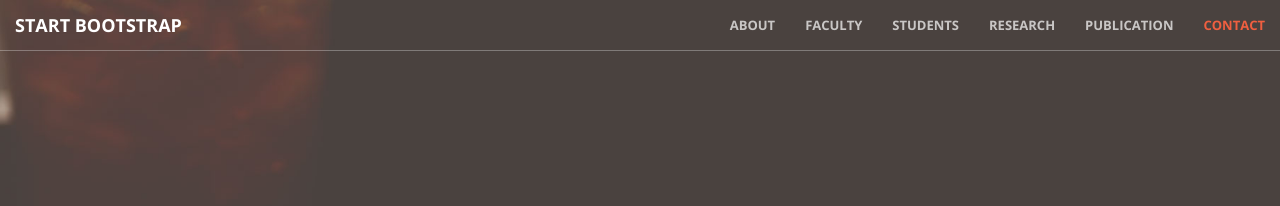
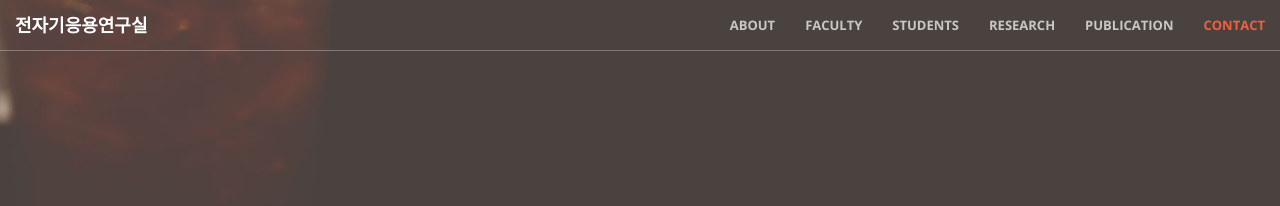
Before and after one commit to dwKim88/AEL, a Jekyll site: the page built from index.html, in a window 1280 px wide. Shown: the top 206 px of the page. Built offline with Jekyll 4.4.1, drawn with Linux system fonts in a browser that asks for light colours.

Commit message:
Update nav.html

```diff
--- a/_includes/nav.html
+++ b/_includes/nav.html
@@ -8,7 +8,7 @@
                 <span class="icon-bar"></span>
                 <span class="icon-bar"></span>
             </button>
-            <a class="navbar-brand page-scroll" href="#page-top">Start Bootstrap</a>
+            <a class="navbar-brand page-scroll" href="#page-top">전자기응용연구실</a>
         </div>
 
         <!-- Collect the nav links, forms, and other content for toggling -->
```
